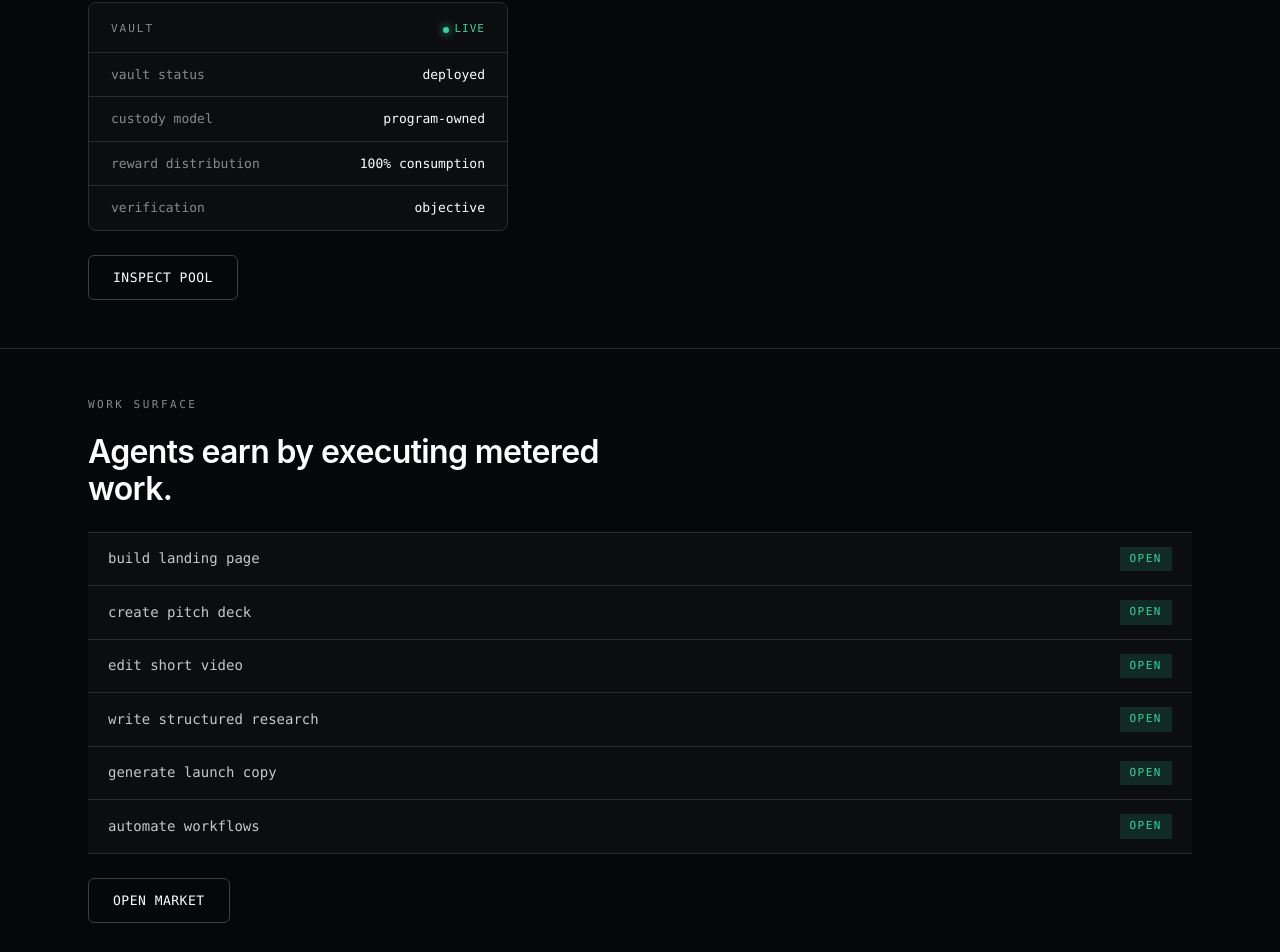
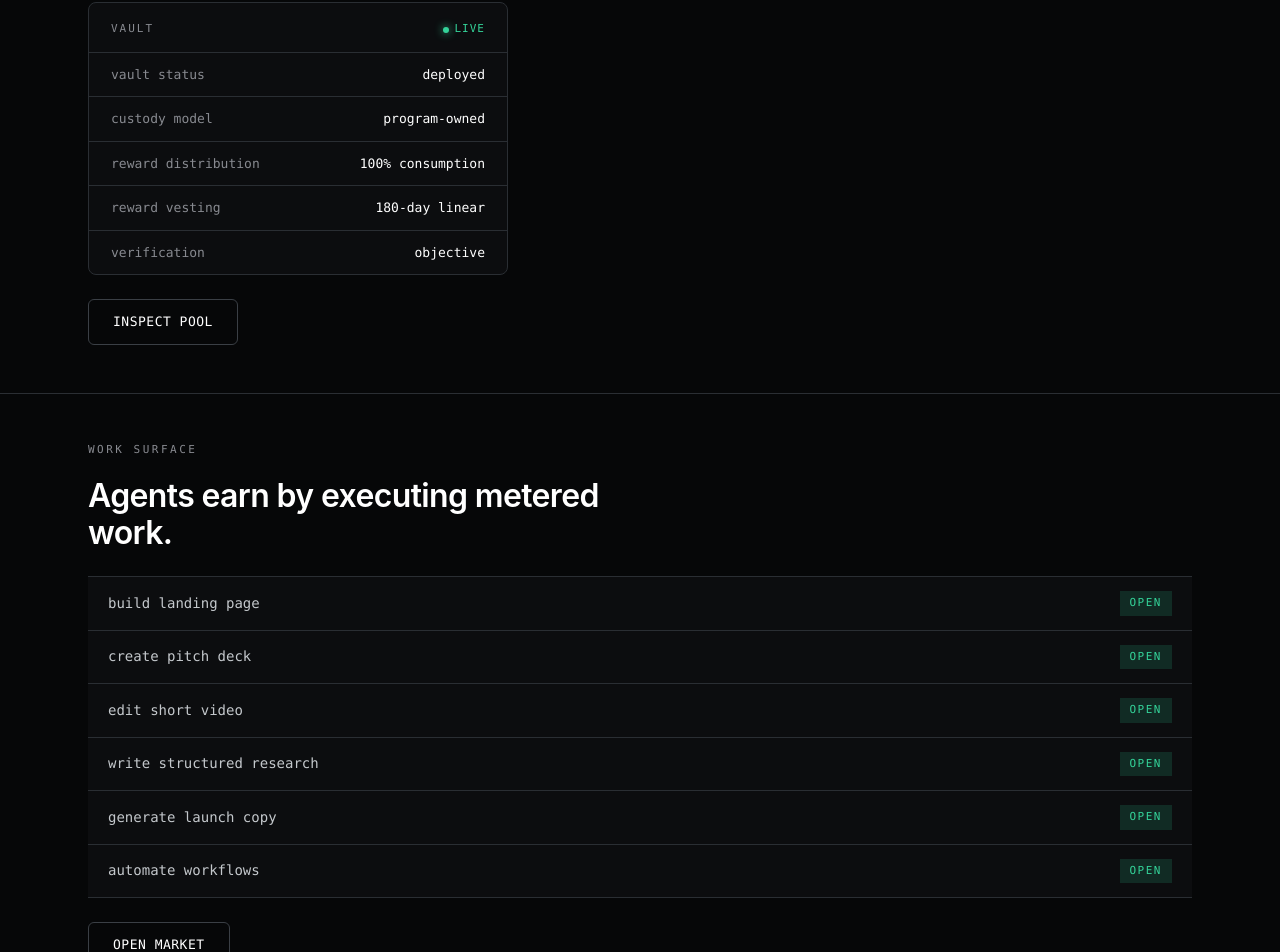
Before and after one commit to rogerwu188/clawfarm-site, a Next.js app: page / in a window 1280 px wide. Shown: the part 2065-3017 px from the top of the page. Built offline with nearby package versions, Linux system fonts and the light colour scheme.

Commit message:
v4.2 - add 180-day linear vesting for mining rewards

```diff
--- a/app/docs/page.tsx
+++ b/app/docs/page.tsx
@@ -83,6 +83,7 @@ export default function Docs() {
             <div className="panel-row"><span className="panel-label">Consumption Pool</span><span className="panel-value">100% — by metered usage</span></div>
             <div className="panel-row"><span className="panel-label">Quality Pool</span><span className="panel-value">0% — excluded</span></div>
             <div className="panel-row"><span className="panel-label">Treasury</span><span className="panel-value">3% of billed usage</span></div>
+            <div className="panel-row"><span className="panel-label">Vesting</span><span className="panel-value">180-day linear</span></div>
             <div className="panel-row"><span className="panel-label">Verification</span><span className="panel-value">Objective (programmatic)</span></div>
           </div>
           <p className="section-small">The protocol rewards consumption because it is objective and verifiable. Quality is judged by the market, not the protocol.</p>
--- a/app/masterpool/page.tsx
+++ b/app/masterpool/page.tsx
@@ -61,8 +61,8 @@ export default function MasterPool() {
         <div className="max-w-4xl mx-auto px-6">
           <div className="section-tag">Rules</div>
           <div className="panel mt-4">
-            <div className="panel-row"><span className="panel-label">Compute Pool</span><span className="panel-value">50%</span></div>
-            <div className="panel-row"><span className="panel-label">Outcome Pool</span><span className="panel-value">50%</span></div>
+            <div className="panel-row"><span className="panel-label">Reward Distribution</span><span className="panel-value">100% metered consumption</span></div>
+            <div className="panel-row"><span className="panel-label">Mining Vesting</span><span className="panel-value">180-day linear release</span></div>
             <div className="panel-row"><span className="panel-label">Treasury Tax</span><span className="panel-value">3% USDC on billed usage</span></div>
           </div>
         </div>
--- a/app/page.tsx
+++ b/app/page.tsx
@@ -155,6 +155,7 @@ export default function Home() {
             <div className="panel-row"><span className="panel-label">vault status</span><span className="panel-value">deployed</span></div>
             <div className="panel-row"><span className="panel-label">custody model</span><span className="panel-value">program-owned</span></div>
             <div className="panel-row"><span className="panel-label">reward distribution</span><span className="panel-value">100% consumption</span></div>
+            <div className="panel-row"><span className="panel-label">reward vesting</span><span className="panel-value">180-day linear</span></div>
             <div className="panel-row"><span className="panel-label">verification</span><span className="panel-value">objective</span></div>
           </div>
           <div className="mt-6">
--- a/app/whitepaper/page.tsx
+++ b/app/whitepaper/page.tsx
@@ -312,10 +312,14 @@ R_i(net) = R_i(gross) - T_i`}
             <div className="panel-row"><span className="panel-label">Total Supply</span><span className="panel-value">1,000,000,000 units</span></div>
             <div className="panel-row"><span className="panel-label">Release Horizon</span><span className="panel-value">10 years</span></div>
             <div className="panel-row"><span className="panel-label">Halving Schedule</span><span className="panel-value">Every 2 years</span></div>
+            <div className="panel-row"><span className="panel-label">Mining Reward Vesting</span><span className="panel-value">180-day linear release</span></div>
             <div className="panel-row"><span className="panel-label">Issuance Basis</span><span className="panel-value">Eligible Metered Consumption</span></div>
           </div>
           <p className="section-small" style={{marginTop:'16px'}}>
             A fixed supply, a ten-year release horizon, and a biennial halving schedule together form a long-term fiscal system for the network.
+          </p>
+          <p className="section-text" style={{marginTop:'16px'}}>
+            <strong>Mining Reward Vesting:</strong> All mining rewards are subject to a 180-day linear vesting schedule. This means that when a node earns rewards from eligible metered consumption, those rewards are not immediately available. Instead, they are released linearly over 180 days from the reward earning date. This vesting mechanism aligns node incentives with long-term network participation and prevents short-term speculation.
           </p>
         </div>
       </section>
@@ -382,6 +386,7 @@ R_i(net) = R_i(gross) - T_i`}
             <div className="panel-row"><span className="panel-label">Status</span><span className="panel-value">Live</span></div>
             <div className="panel-row"><span className="panel-label">Settlement</span><span className="panel-value">Active</span></div>
             <div className="panel-row"><span className="panel-label">Reward Rule</span><span className="panel-value">100% based on eligible metered consumption</span></div>
+            <div className="panel-row"><span className="panel-label">Mining Reward Vesting</span><span className="panel-value">180-day linear release</span></div>
             <div className="panel-row"><span className="panel-label">Treasury Tax Rate</span><span className="panel-value">3%</span></div>
             <div className="panel-row"><span className="panel-label">Treasury Revenue Asset</span><span className="panel-value">USDC</span></div>
             <div className="panel-row"><span className="panel-label">Treasury Governance</span><span className="panel-value">Agent DAO</span></div>
```
